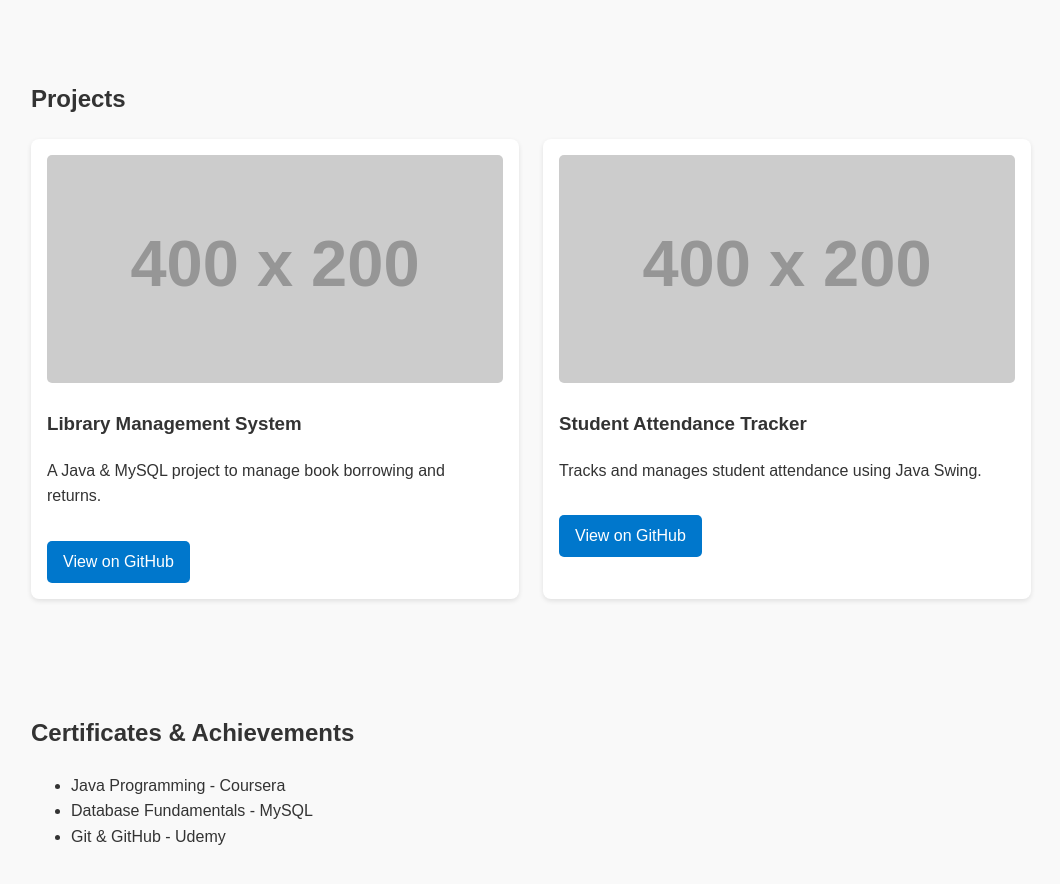
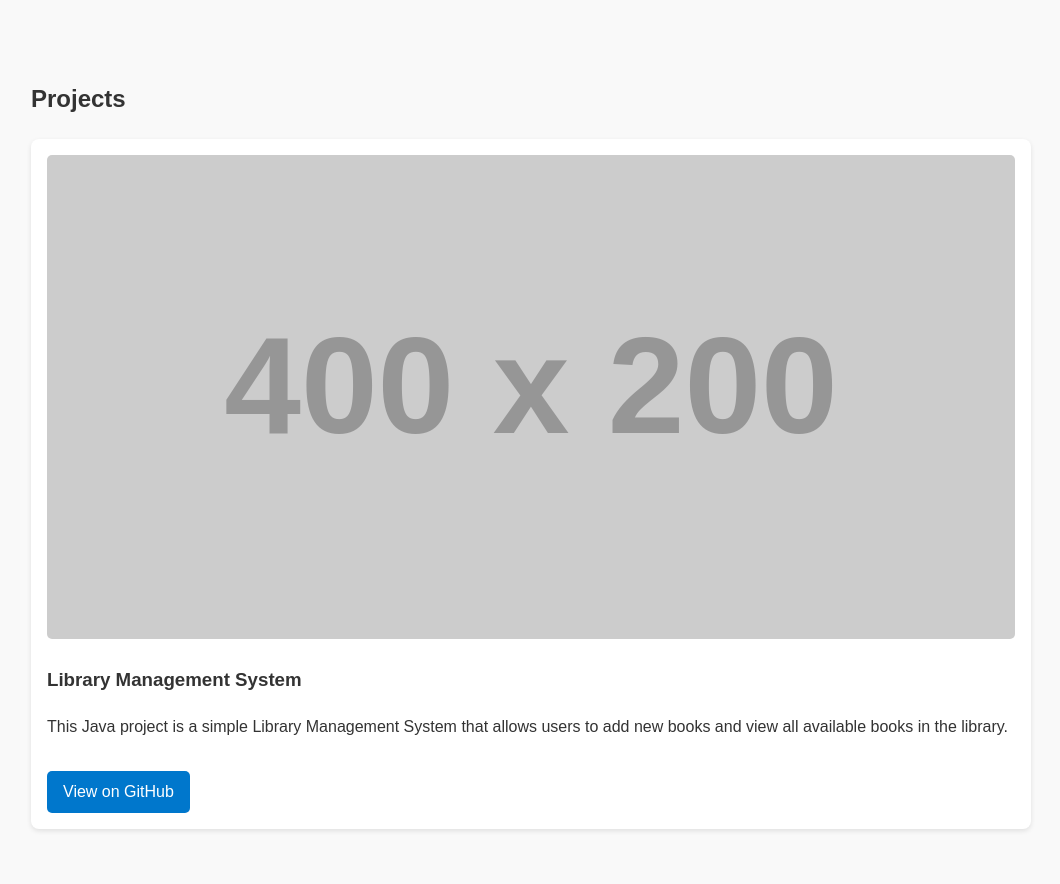
Before and after one commit to HemanthSai-99/Hemanthsai.github.io, a plain HTML site: page index.html in a window 1280 px wide. Shown: the part 440-1324 px from the top of the page, without its empty margins (109-1169 px from the left). Drawn offline with Linux system fonts and the light colour scheme; placeholder pictures from the web are drawn by us.

Commit message:
added a project

```diff
--- a/index.html
+++ b/index.html
@@ -88,16 +88,9 @@
       <div class="project">
         <img src="https://via.placeholder.com/400x200" alt="Project Screenshot" />
         <h3>Library Management System</h3>
-        <p>A Java & MySQL project to manage book borrowing and returns.</p>
-        <a href="https://github.com/yourusername/library-system" class="btn">View on GitHub</a>
+        <p>This Java project is a simple Library Management System that allows users to add new books and view all available books in the library.</p>
+        <a href="https://github.com/archanat753/LibraryManagement" class="btn">View on GitHub</a>
       </div>
-      <div class="project">
-        <img src="https://via.placeholder.com/400x200" alt="Project Screenshot" />
-        <h3>Student Attendance Tracker</h3>
-        <p>Tracks and manages student attendance using Java Swing.</p>
-        <a href="https://github.com/yourusername/attendance-tracker" class="btn">View on GitHub</a>
-      </div>
-    </div>
   </section>  <section id="certificates">
     <h2>Certificates & Achievements</h2>
     <ul>
```
